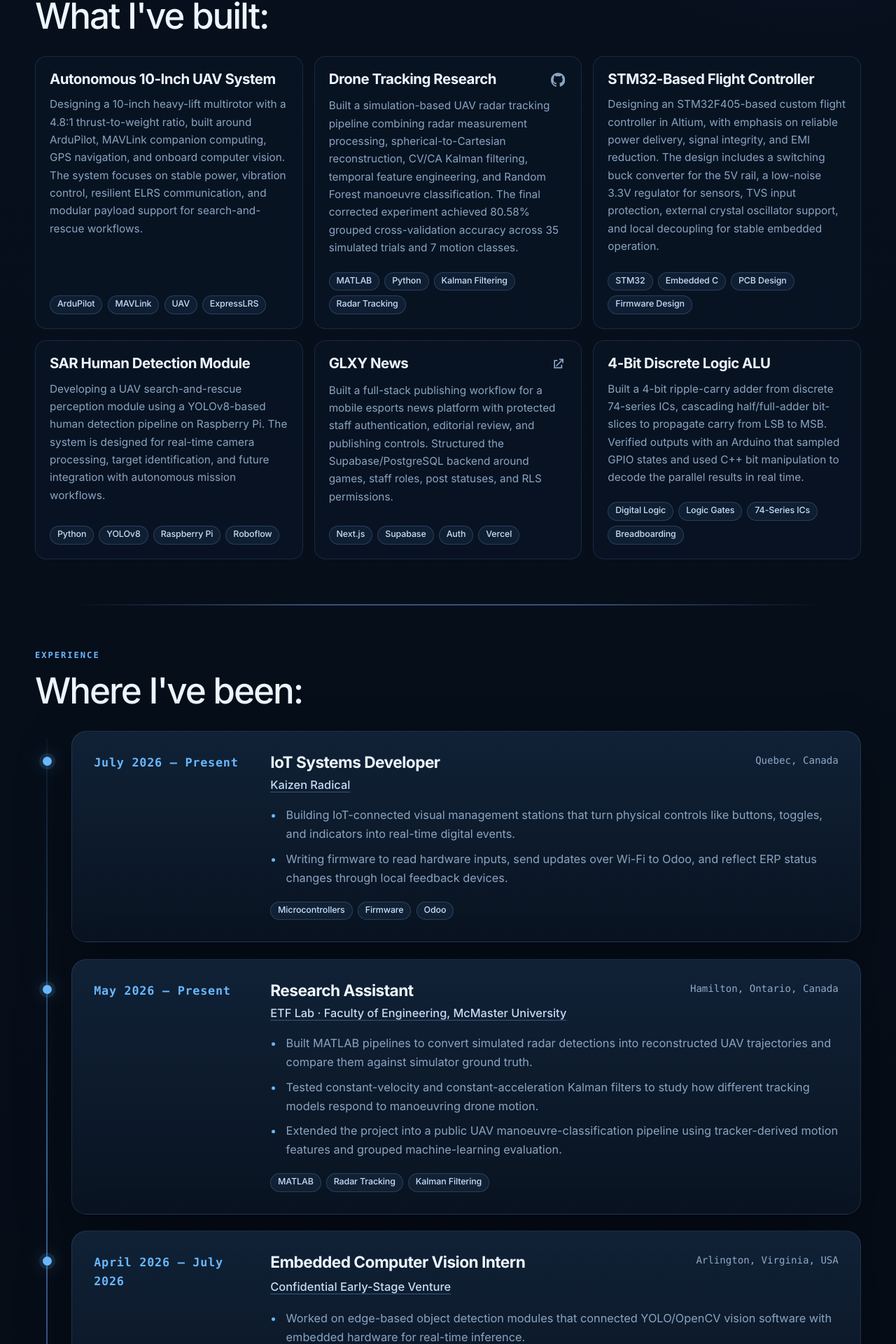
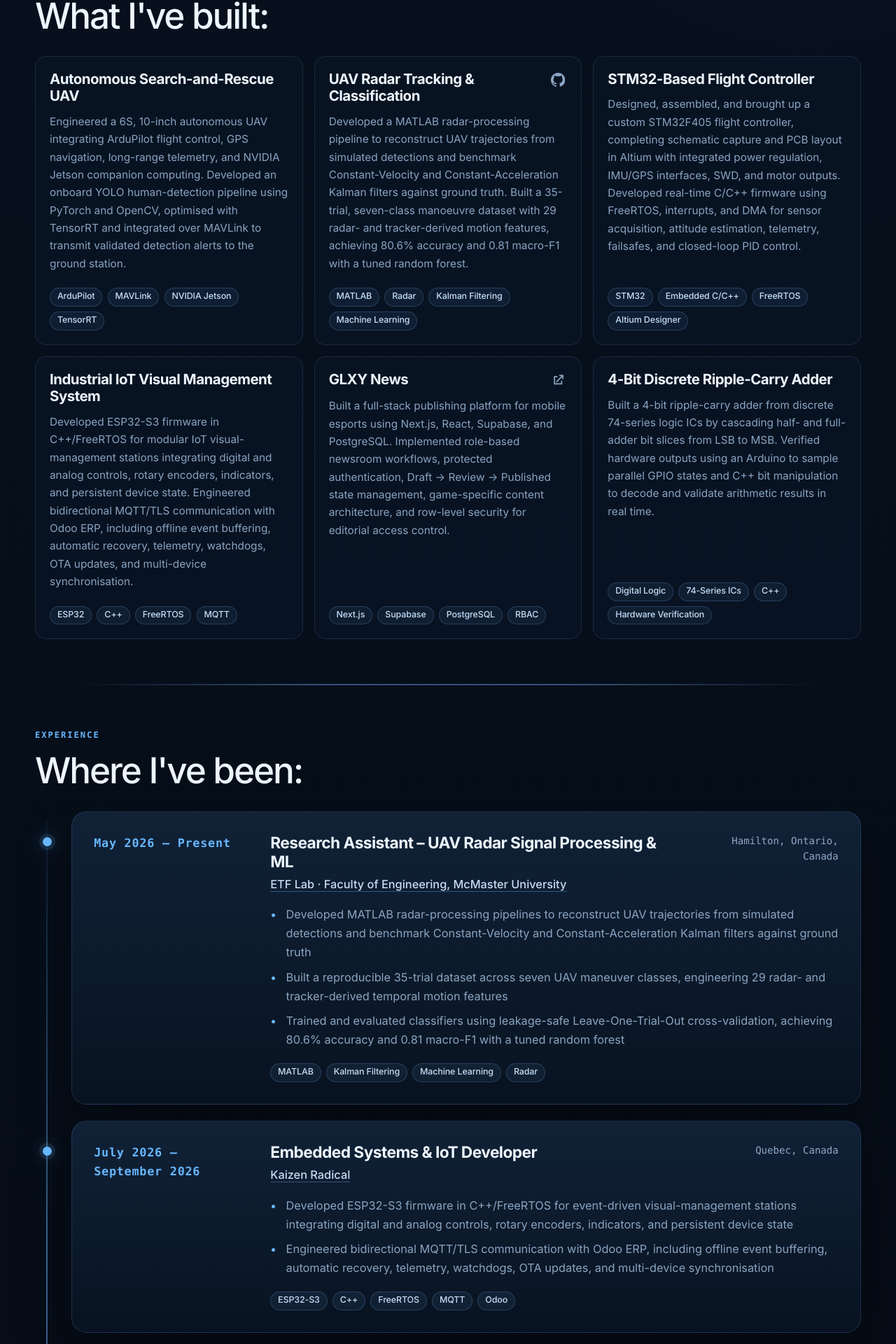
Before and after one commit to aayanakram/Portfolio-Webpage, a Next.js app: page / in a window 1280 px wide. Shown: the part 1193-3113 px from the top of the page at 70% size. Built offline with nearby package versions, Linux system fonts and the light colour scheme.

Commit message:
update portfolio

```diff
--- a/data/experience.ts
+++ b/data/experience.ts
@@ -11,30 +11,30 @@ export type Experience = {
 };
 
 export const experiences: Experience[] = [
-  {
-    role: "IoT Systems Developer",
-    organisation: "Kaizen Radical",
-    organisationUrl: "https://kaizenradical.com/?lang=en",
-    date: "July 2026 — Present",
-    location: "Quebec, Canada",
-    bullets: [
-      "Building IoT-connected visual management stations that turn physical controls like buttons, toggles, and indicators into real-time digital events.",
-      "Writing firmware to read hardware inputs, send updates over Wi-Fi to Odoo, and reflect ERP status changes through local feedback devices.",
-    ],
-    tags: ["Microcontrollers", "Firmware", "Odoo"],
-  },
-  {
-    role: "Research Assistant",
+    {
+    role: "Research Assistant – UAV Radar Signal Processing & ML",
     organisation: "ETF Lab · Faculty of Engineering, McMaster University",
     organisationUrl: "https://www.eng.mcmaster.ca/",
     date: "May 2026 — Present",
     location: "Hamilton, Ontario, Canada",
     bullets: [
-      "Built MATLAB pipelines to convert simulated radar detections into reconstructed UAV trajectories and compare them against simulator ground truth.",
-      "Tested constant-velocity and constant-acceleration Kalman filters to study how different tracking models respond to manoeuvring drone motion.",
-      "Extended the project into a public UAV manoeuvre-classification pipeline using tracker-derived motion features and grouped machine-learning evaluation.",
+      "Developed MATLAB radar-processing pipelines to reconstruct UAV trajectories from simulated detections and benchmark Constant-Velocity and Constant-Acceleration Kalman filters against ground truth",
+      "Built a reproducible 35-trial dataset across seven UAV maneuver classes, engineering 29 radar- and tracker-derived temporal motion features",
+      "Trained and evaluated classifiers using leakage-safe Leave-One-Trial-Out cross-validation, achieving 80.6% accuracy and 0.81 macro-F1 with a tuned random forest",
     ],
-    tags: ["MATLAB", "Radar Tracking", "Kalman Filtering"],
+    tags: ["MATLAB", "Kalman Filtering", "Machine Learning", "Radar"],
+  },
+  {
+    role: "Embedded Systems & IoT Developer",
+    organisation: "Kaizen Radical",
+    organisationUrl: "https://kaizenradical.com/?lang=en",
+    date: "July 2026 — September 2026",
+    location: "Quebec, Canada",
+    bullets: [
+      "Developed ESP32-S3 firmware in C++/FreeRTOS for event-driven visual-management stations integrating digital and analog controls, rotary encoders, indicators, and persistent device state",
+      "Engineered bidirectional MQTT/TLS communication with Odoo ERP, including offline event buffering, automatic recovery, telemetry, watchdogs, OTA updates, and multi-device synchronisation",
+    ],
+    tags: ["ESP32-S3", "C++", "FreeRTOS", "MQTT", "Odoo"],
   },
   {
     role: "Embedded Computer Vision Intern",
@@ -42,13 +42,13 @@ export const experiences: Experience[] = [
     date: "April 2026 — July 2026",
     location: "Arlington, Virginia, USA",
     bullets: [
-      "Worked on edge-based object detection modules that connected YOLO/OpenCV vision software with embedded hardware for real-time inference.",
-      "Used Roboflow to prepare custom datasets, train detection models, and improve performance under on-device compute and latency constraints.",
+      "Developed and deployed custom YOLO object-detection pipelines on NVIDIA Jetson hardware using Python, PyTorch, and OpenCV, enabling real-time inference across two mobile embedded prototypes",
+      "Built and trained custom datasets in Roboflow, iterating on model and deployment parameters for compute- and latency-constrained edge inference ahead of broader autonomy-stack integration",
     ],
-    tags: ["Python", "YOLO", "NVIDIA Jetson"],
+    tags: ["NVIDIA Jetson", "PyTorch", "OpenCV", "YOLOv8", "Edge AI"],
   },
   {
-    role: "Sustainability Research Intern",
+    role: "Automation & Sustainability Research Intern",
     organisation: "NGF Europe",
     organisationUrl: "https://www.ngfeurope.com/",
     date: "August 2024",
--- a/data/projects.ts
+++ b/data/projects.ts
@@ -19,20 +19,20 @@ export type Project = {
 export const projects: Project[] = [
   {
     slug: "autonomous-uav",
-    title: "Autonomous 10-Inch UAV System",
+    title: "Autonomous Search-and-Rescue UAV",
     kicker: "Flight platform · autonomy · edge compute",
     category: "Autonomous Systems",
     status: "In development",
     timeframe: "2026",
     summary:
-      "Designing a 10-inch heavy-lift multirotor with a 4.8:1 thrust-to-weight ratio, built around ArduPilot, MAVLink companion computing, GPS navigation, and onboard computer vision. The system focuses on stable power, vibration control, resilient ELRS communication, and modular payload support for search-and-rescue workflows.",
+      "Engineered a 6S, 10-inch autonomous UAV integrating ArduPilot flight control, GPS navigation, long-range telemetry, and NVIDIA Jetson companion computing. Developed an onboard YOLO human-detection pipeline using PyTorch and OpenCV, optimised with TensorRT and integrated over MAVLink to transmit validated detection alerts to the ground station.",
     problem:
       "Small UAV platforms are useful for search, inspection, and field robotics, but reliable autonomy requires the airframe, power system, RF link, sensors, and compute stack to be designed as one integrated system.",
     approach:
       "The build focuses on a 6S propulsion architecture, ArduPilot-compatible flight control, ExpressLRS communication, GPS/compass integration, and a companion-computer path for perception and mission logic.",
     impact:
       "The project gives me a full-stack UAV testbed for learning flight dynamics, embedded integration, telemetry, power budgeting, vibration control, and practical autonomy.",
-    tags: ["ArduPilot", "MAVLink", "UAV", "ExpressLRS"],
+    tags: ["ArduPilot", "MAVLink", "NVIDIA Jetson", "TensorRT"],
     highlights: [
       "Designed the platform around a 10-inch frame, 6S battery system, and high-torque motor/propeller combination.",
       "Planned a companion-computer layer for computer vision and high-level mission logic over MAVLink.",
@@ -46,20 +46,20 @@ export const projects: Project[] = [
   },
   {
     slug: "drone-tracking-research",
-    title: "Drone Tracking Research",
+    title: "UAV Radar Tracking & Classification",
     kicker: "Radar processing · tracking · machine learning",
     category: "Autonomous Systems",
     status: "Completed",
     timeframe: "2025",
     summary:
-      "Built a simulation-based UAV radar tracking pipeline combining radar measurement processing, spherical-to-Cartesian reconstruction, CV/CA Kalman filtering, temporal feature engineering, and Random Forest manoeuvre classification. The final corrected experiment achieved 80.58% grouped cross-validation accuracy across 35 simulated trials and 7 motion classes.",
+      "Developed a MATLAB radar-processing pipeline to reconstruct UAV trajectories from simulated detections and benchmark Constant-Velocity and Constant-Acceleration Kalman filters against ground truth. Built a 35-trial, seven-class manoeuvre dataset with 29 radar- and tracker-derived motion features, achieving 80.6% accuracy and 0.81 macro-F1 with a tuned random forest.",
     problem:
       "Reliable UAV tracking requires robust sensor fusion, trajectory estimation, and manoeuvre classification to distinguish real targets from clutter and maintain accuracy across motion patterns.",
     approach:
       "Developed a simulation-based pipeline for radar measurement processing, coordinate reconstruction, CV/CA Kalman filtering, temporal feature extraction, and Random Forest manoeuvre classification.",
     impact:
       "The research produced an experimental tracking workflow with improved classification accuracy and helped validate radar-based target tracking strategies for small UAV applications.",
-    tags: ["MATLAB", "Python", "Kalman Filtering", "Radar Tracking"],
+    tags: ["MATLAB", "Radar", "Kalman Filtering", "Machine Learning"],
     highlights: [
       "Implemented spherical-to-Cartesian reconstruction and adaptive Kalman filtering for UAV motion tracking.",
       "Engineered temporal features and used Random Forest classification to distinguish seven motion classes.",
@@ -80,14 +80,14 @@ export const projects: Project[] = [
     status: "Design project",
     timeframe: "2026",
     summary:
-      "Designing an STM32F405-based custom flight controller in Altium, with emphasis on reliable power delivery, signal integrity, and EMI reduction. The design includes a switching buck converter for the 5V rail, a low-noise 3.3V regulator for sensors, TVS input protection, external crystal oscillator support, and local decoupling for stable embedded operation.",
+      "Designed, assembled, and brought up a custom STM32F405 flight controller, completing schematic capture and PCB layout in Altium with integrated power regulation, IMU/GPS interfaces, SWD, and motor outputs. Developed real-time C/C++ firmware using FreeRTOS, interrupts, and DMA for sensor acquisition, attitude estimation, telemetry, failsafes, and closed-loop PID control.",
     problem:
       "Flight control depends on reliable timing, clean sensor interfaces, robust firmware structure, and hardware that can tolerate noisy electromechanical environments.",
     approach:
       "The project focuses on STM32 peripheral integration, PCB planning, IMU communication, UART/SPI/I2C buses, and firmware architecture for future control and logging.",
     impact:
       "It strengthens the embedded foundation behind UAV systems instead of only treating flight controllers as black-box modules.",
-    tags: ["STM32", "Embedded C", "PCB Design", "Firmware Design"],
+    tags: ["STM32", "Embedded C/C++", "FreeRTOS", "Altium Designer"],
     highlights: [
       "Mapped out firmware responsibilities across sensing, communication, timing, and actuator control.",
       "Explored how hardware layout and firmware structure affect debugging and reliability.",
@@ -101,20 +101,20 @@ export const projects: Project[] = [
   },
   {
     slug: "sar-human-detection",
-    title: "SAR Human Detection Module",
+    title: "Industrial IoT Visual Management System",
     kicker: "Computer vision · rescue workflow",
     category: "Perception",
     status: "Prototype",
     timeframe: "2026",
     summary:
-      "Developing a UAV search-and-rescue perception module using a YOLOv8-based human detection pipeline on Raspberry Pi. The system is designed for real-time camera processing, target identification, and future integration with autonomous mission workflows.",
+      "Developed ESP32-S3 firmware in C++/FreeRTOS for modular IoT visual-management stations integrating digital and analog controls, rotary encoders, indicators, and persistent device state. Engineered bidirectional MQTT/TLS communication with Odoo ERP, including offline event buffering, automatic recovery, telemetry, watchdogs, OTA updates, and multi-device synchronisation.",
     problem:
       "In a rescue setting, aerial imagery is only useful if it can be processed quickly enough to help operators identify people or regions of interest.",
     approach:
       "The module uses a computer-vision pipeline built around image preprocessing, model inference, confidence filtering, and deployment constraints for compact hardware.",
     impact:
       "It connects ML-based perception with real embedded constraints such as latency, camera quality, compute budget, and mission-level integration.",
-    tags: ["Python", "YOLOv8", "Raspberry Pi", "Roboflow"],
+    tags: ["ESP32", "C++", "FreeRTOS", "MQTT", "IoT"],
     highlights: [
       "Structured the project around a practical UAV search-and-rescue use case.",
       "Explored detection confidence, false positives, and environmental variability.",
@@ -135,14 +135,14 @@ export const projects: Project[] = [
     timeframe: "2026",
     liveUrl: "https://glxy-news.vercel.app/",
     summary:
-      "Built a full-stack publishing workflow for a mobile esports news platform with protected staff authentication, editorial review, and publishing controls. Structured the Supabase/PostgreSQL backend around games, staff roles, post statuses, and RLS permissions.",
+      "Built a full-stack publishing platform for mobile esports using Next.js, React, Supabase, and PostgreSQL. Implemented role-based newsroom workflows, protected authentication, Draft → Review → Published state management, game-specific content architecture, and row-level security for editorial access control.",
     problem:
       "Community news teams need a lightweight publishing workflow that separates drafts, review, and published content without forcing everything through generic social media posts.",
     approach:
       "I built a Next.js and Supabase-backed site with game-specific pages, newsroom access, staff roles, draft management, review queues, and a publishing flow for articles.",
     impact:
       "The project demonstrates practical product thinking: authentication, database-backed content, editorial permissions, UI polish, deployment, and iteration from user feedback.",
-    tags: ["Next.js", "Supabase", "Auth", "Vercel"],
+    tags: ["Next.js", "Supabase", "PostgreSQL", "RBAC"],
     highlights: [
       "Created sections for CODM, R6M, and Valorant Mobile coverage.",
       "Built staff-facing newsroom flows for drafts, review, editing, and publishing.",
@@ -155,21 +155,21 @@ export const projects: Project[] = [
     ],
   },
   {
-    slug: "discrete-logic-alu",
-    title: "4-Bit Discrete Logic ALU",
+    slug: "discrete-logic-adder",
+    title: "4-Bit Discrete Ripple-Carry Adder",
     kicker: "Digital logic · hardware fundamentals",
     category: "Digital Systems",
     status: "Hardware project",
     timeframe: "2026",
     summary:
-      "Built a 4-bit ripple-carry adder from discrete 74-series ICs, cascading half/full-adder bit-slices to propagate carry from LSB to MSB. Verified outputs with an Arduino that sampled GPIO states and used C++ bit manipulation to decode the parallel results in real time.",
+      "Built a 4-bit ripple-carry adder from discrete 74-series logic ICs by cascading half- and full-adder bit slices from LSB to MSB. Verified hardware outputs using an Arduino to sample parallel GPIO states and C++ bit manipulation to decode and validate arithmetic results in real time.",
     problem:
       "Digital logic can feel abstract until timing, wiring, fan-out, signal levels, and physical debugging become part of the design process.",
     approach:
-      "The ALU implements core arithmetic and bitwise operations using discrete logic, with attention to how control signals and data paths map onto actual hardware.",
+      "The adder implements core arithmetic operations using discrete logic, with attention to how control signals and data paths map onto actual hardware.",
     impact:
       "The project provides a concrete foundation for understanding processors, datapaths, FPGA design, and the hardware beneath embedded systems.",
-    tags: ["Digital Logic", "Logic Gates", "74-Series ICs", "Breadboarding"],
+    tags: ["Digital Logic", "74-Series ICs", "C++", "Hardware Verification"],
     highlights: [
       "Implemented addition, subtraction, AND, OR, and XOR style operation paths.",
       "Focused on clean signal routing and understandable hardware documentation.",
```
Also changed, not shown: 1 other file (tests, documents, lock files or other folders).
